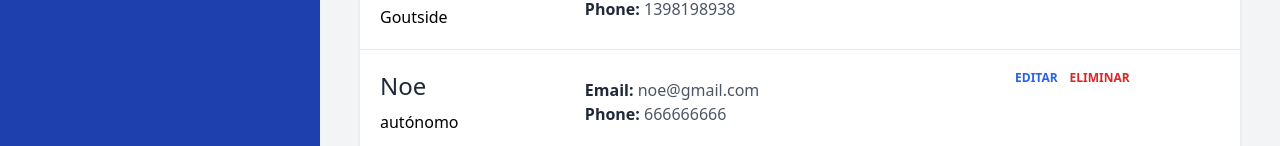
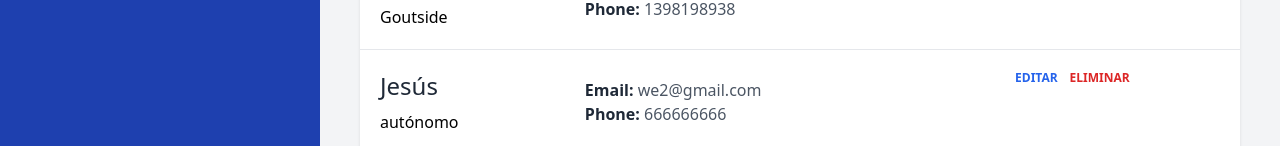
Before and after one commit to Moyrasc/CRM-React, a React (Vite) app: page / in a window 1280 px wide. Shown: the part 651-797 px from the top of the page. Built offline with nearby package versions, Linux system fonts and the light colour scheme; data requests are answered from the project's data file.

Commit message:
fixed style

```diff
--- a/db.json
+++ b/db.json
@@ -37,17 +37,17 @@
       "company": "Goutside"
     },
     {
-      "name": "Noe",
+      "name": "Jesús",
       "company": "autónomo ",
-      "email": "noe@gmail.com",
+      "email": "we2@gmail.com",
       "phone": "666666666",
       "notes": "Quiere un ecommerce",
       "id": 6
     },
     {
-      "name": "Noemi",
+      "name": "Noe",
       "company": "autónomo ",
-      "email": "noemisolac@gmail.com",
+      "email": "noe@gmail.com",
       "phone": "666666666",
       "notes": "Quiere un blog",
       "id": 7
--- a/src/components/Layout.jsx
+++ b/src/components/Layout.jsx
@@ -14,14 +14,14 @@ const Layout = () => {
                 <nav className="mt-10">
                     <Link
                         className={`${location.pathname === "/" ? "text-blue-300 " : "text-white"
-                            }text-2xl block mt-2 hover:text-blue-300 text-white`}
+                            } text-2xl block mt-2 hover:text-blue-300 text-white`}
                         to="/"
                     >
                         Cliente
                     </Link>
                     <Link
                         className={`${location.pathname === "/" ? "text-blue-300 " : "text-white"
-                            }text-2xl block mt-2 hover:text-blue-300 text-white`}
+                            } text-2xl block mt-2 hover:text-blue-300 text-white`}
                         to="/clientes/nuevo"
                     >
                         Nuevo Cliente
```
